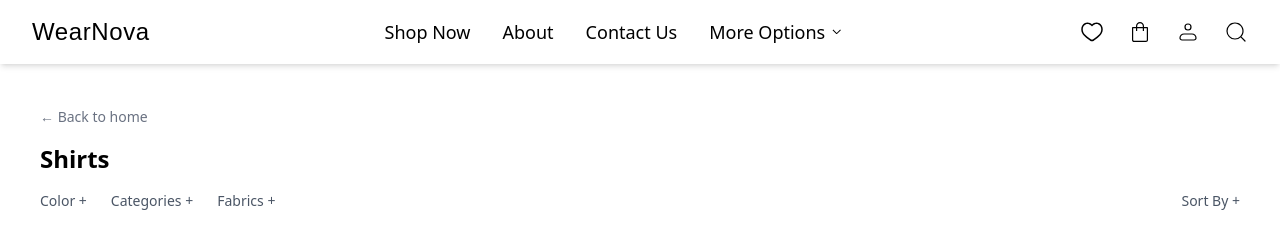
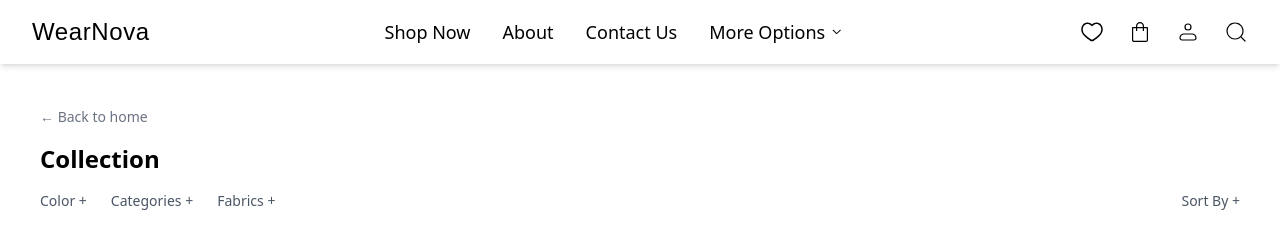
Before and after one commit to aasthatam/fashion_ecommerce, a React (Vite) app: page /collection in a window 1280 px wide. Shown: the top 233 px of the page. Built offline with nearby package versions, Linux system fonts and the light colour scheme; a web font is replaced by a local one.

Commit message:
small change in the page

```diff
--- a/src/pages/Collection.jsx
+++ b/src/pages/Collection.jsx
@@ -46,7 +46,7 @@
       <a href="/" className="text-gray-500 text-sm mb-4 inline-block hover:underline">
         ← Back to home
       </a>
-      <h1 className="text-2xl font-semibold">Shirts</h1>
+      <h1 className="text-2xl font-semibold">Collection</h1>
 
        {/* Filters & Sort */}
        <div className="flex justify-between items-center mt-4">
```
